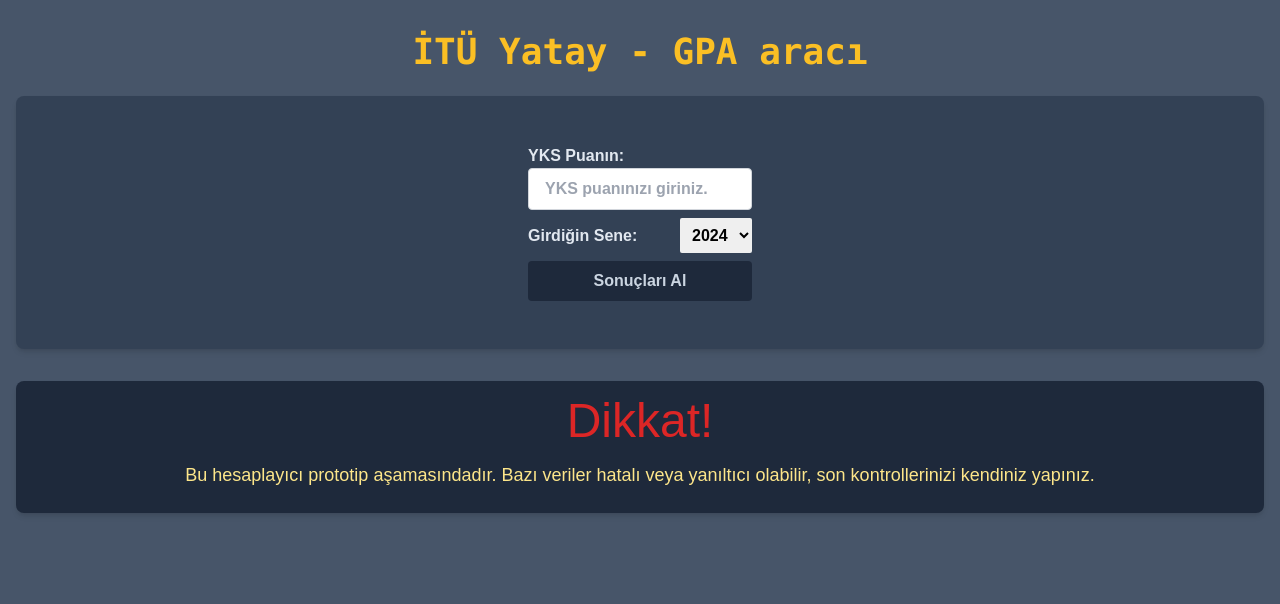
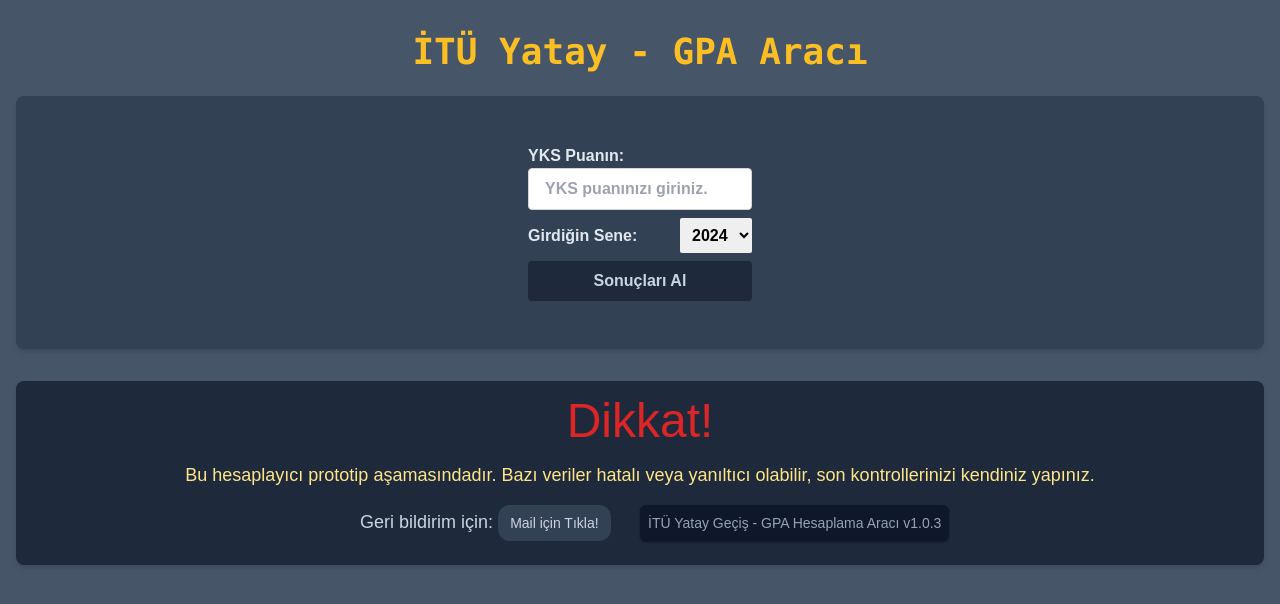
Before and after one commit to batikankutluer/itu-yatay, a Next.js app: page / in a window 1280 px wide. Shown: the top 604 px of the page. Built offline with nearby package versions, Linux system fonts and the light colour scheme.

Commit message:
v1.0.3 - Hata düzeltildi & Email gönderme işlevi getirildi.

```diff
--- a/src/app/page.tsx
+++ b/src/app/page.tsx
@@ -2,6 +2,8 @@
 
 import React, { useState } from "react";
 import matches from "./matches.json";
+
+const version = "v1.0.3";
 
 export default function Home() {
   const [userYKS, setUserYKS] = useState("");
@@ -32,12 +34,12 @@
 
   return (
     <div className="container mx-auto px-4 py-8 bg-slate-600 min-h-screen">
-      <h1 className="text-4xl font-bold font-mono mb-6 text-amber-400 text-center">
-        İTÜ Yatay - GPA aracı
+      <h1 className="text-4xl font-bold font-mono mb-6 text-amber-400 text-center select-none">
+        İTÜ Yatay - GPA Aracı
       </h1>
       <form
         onSubmit={handleSubmit}
-        className="mb-8 flex justify-center bg-slate-700 rounded-lg shadow-md p-12"
+        className="mb-8 flex justify-center bg-slate-700 rounded-lg shadow-md p-12 select-none"
       >
         <div className="min-w-56 flex flex-col text-slate-200 font-bold">
           <p>YKS Puanın:</p>
@@ -151,12 +153,27 @@
           </div>
         </div>
       ) : (
-        <div className="bg-slate-800 rounded-lg shadow-md p-4 flex flex-col items-center">
+        <div className="bg-slate-800 rounded-lg shadow-md p-4 flex flex-col items-center select-none">
           <h1 className="text-red-600 text-center text-5xl pb-2">Dikkat!</h1>
           <p className="text-amber-200 text-center text-lg p-2">
             Bu hesaplayıcı prototip aşamasındadır. Bazı veriler hatalı veya
             yanıltıcı olabilir, son kontrollerinizi kendiniz yapınız.
           </p>
+          <div className="grid grid-cols-2 select-none">
+            <p className="text-slate-300 text-center text-lg p-2">
+              Geri bildirim için:{" "}
+              <a href="mailto:60034174+batikankutluer@users.noreply.github.com?subject=Sitenizde bir hata buldum.&body=Merhaba Batıkan, yazdığın sitede (itu-yatay.vercel.app) şöyle bir hata buldum:">
+                <button className="p-2 px-3 bg-slate-700 text-slate-300 hover:text-amber-400 text-sm rounded-xl">
+                  Mail için Tıkla!
+                </button>
+              </a>
+            </p>
+            <div className="flex items-center">
+              <p className="p-2 select-none text-slate-400 shadow-sm rounded-md bg-slate-900 shadow-slate-900 text-sm">
+                İTÜ Yatay Geçiş - GPA Hesaplama Aracı {version}
+              </p>
+            </div>
+          </div>
         </div>
       )}
     </div>
```
Also changed, not shown: itu-gpa.png, src/app/experimental/page.tsx (deleted).
